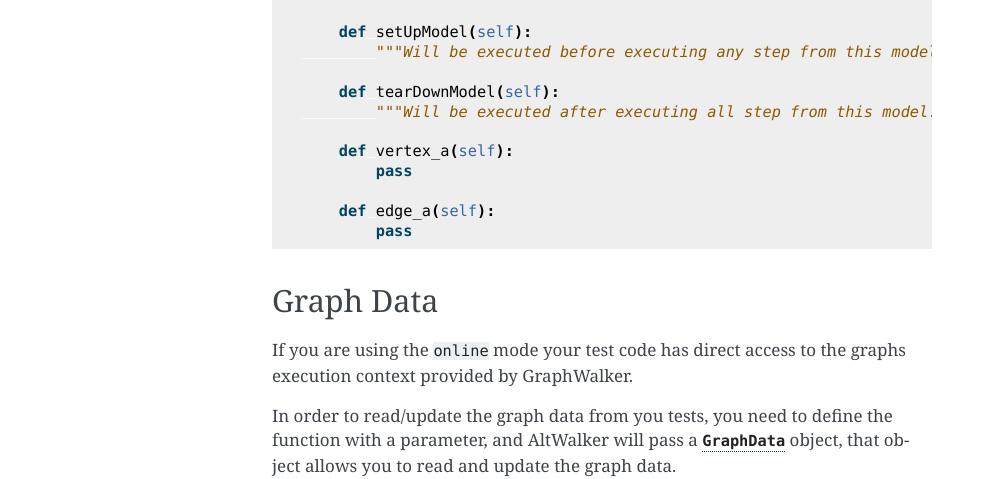
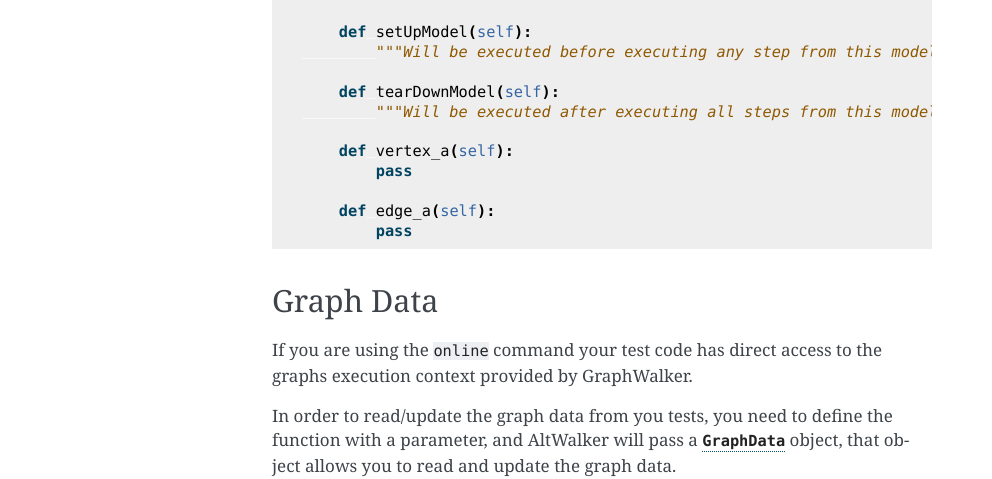
Before and after one commit to altwalker/altwalker, a Sphinx documentation site: the page built from docs/tests-structure.md, in a window 1280 px wide. Shown: the part 1350-1829 px from the top of the page, without its empty margins (148-1140 px from the left). Built offline with Sphinx 7.4.7, drawn with Linux system fonts in a browser that asks for light colours; pages that are not in the unit, such as notebooks, are missing from menus.

Commit message:
Add tests structure documentation

````diff
--- a/docs/tests-structure.md
+++ b/docs/tests-structure.md
@@ -68,19 +68,18 @@
         """Will be executed before executing any step from this model."""
 
     def tearDownModel(self):
-        """Will be executed after executing all step from this model."""
+        """Will be executed after executing all steps from this model."""
 
     def vertex_a(self):
         pass
 
     def edge_a(self):
         pass
-
 ```
 
 ## Graph Data
 
-If you are using the `online` mode your test code has direct access to the  graphs
+If you are using the `online` command your test code has direct access to the  graphs
 execution context provided by GraphWalker.
 
 In order to read/update the graph data from you tests, you need to define the function with
````
